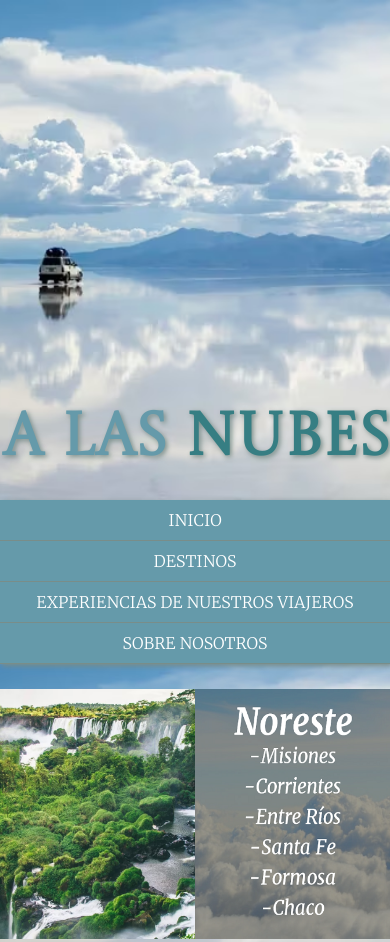
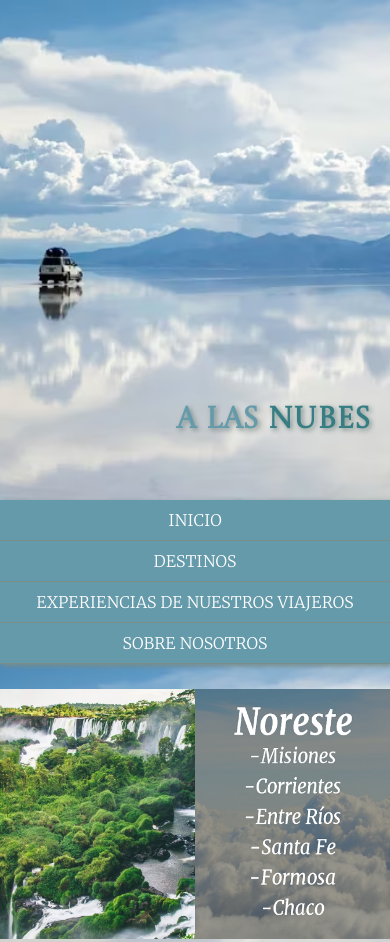
Before and after one commit to costillalucas/ALasNubes, a plain HTML site: page index.html in a window 390 px wide. Shown: the top 942 px of the page. Drawn offline with Linux system fonts and the light colour scheme.

Commit message:
Mensaje del header responsive 700px

```diff
--- a/css/footer.css
+++ b/css/footer.css
@@ -118,7 +118,7 @@ line-height: 30px;
     font-size: 14px;
 }
 
-@media(max-width: 756px){
+@media(max-width: 700px){
     .container-body{
         flex-wrap: wrap; /*Esto me parece mejor para 400px*/
     }
--- a/css/header.css
+++ b/css/header.css
@@ -37,5 +37,9 @@ header h1{
         width: 100%;
         margin-bottom: 10px;
         margin-right: 10px;
+        font-size: 30px;
+    }
+    header div{
+        padding-right: 20px;
     }
 }
```
